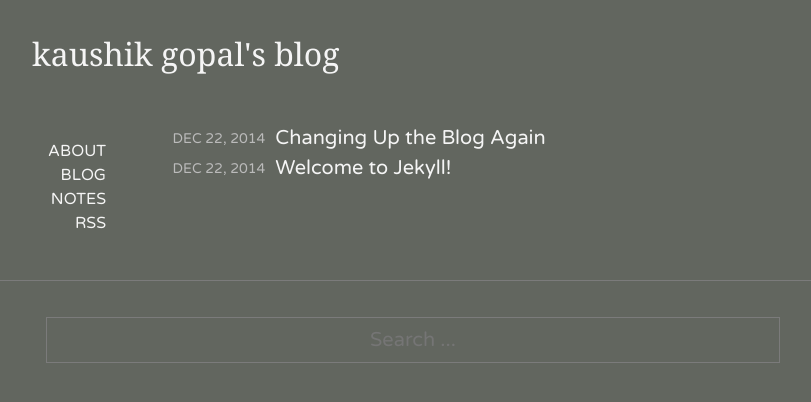
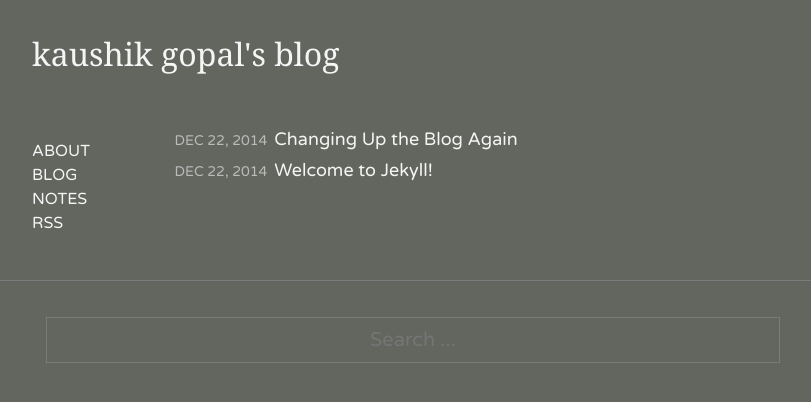
Before and after one commit to kaushikgopal/octopress-kaush-blog, a Jekyll site: the page built from index.html, in a window 1280 px wide. Shown: the top 402 px of the page, without its empty margins (238-1049 px from the left). Built offline with Jekyll 4.4.1, drawn with Linux system fonts in a browser that asks for light colours.

Commit message:
fix: spacing in index page (table) + truncate text to correct length on index page

```diff
--- a/_includes/head.html
+++ b/_includes/head.html
@@ -6,9 +6,8 @@
   <title>{% if page.title %}{{ page.title }}{% else %}{{ site.title }}{% endif %}</title>
   <meta name="description" content="{% if page.excerpt %}{{ page.excerpt | strip_html | strip_newlines | truncate: 160 }}{% else %}{{ site.description }}{% endif %}">
 
+  <link href='http://fonts.googleapis.com/css?family=Varela+Round' rel='stylesheet' type='text/css'>
   <link rel="stylesheet" href="{{ "/css/main.css" | prepend: site.baseurl }}">
   <link rel="canonical" href="{{ page.url | replace:'index.html','' | prepend: site.baseurl | prepend: site.url }}">
   <link rel="alternate" type="application/rss+xml" title="{{ site.title }}" href="{{ "/feed.xml" | prepend: site.baseurl | prepend: site.url }}" />
-  <link href='http://fonts.googleapis.com/css?family=Varela+Round' rel='stylesheet' type='text/css'>
-
 </head>
--- a/_sass/_layout.scss
+++ b/_sass/_layout.scss
@@ -18,12 +18,11 @@
     @include micro-header;
 
     padding-top: $spacing-micro-unit + 10px;
-    margin-right: $spacing-unit*2;
+    margin-right: $spacing-unit;
 
     ul {
         list-style: none;
         margin-left: 0;
-        text-align: right;
     }
 
     .menu-icon {
@@ -200,28 +199,27 @@
     }
 }
 
-.post-meta, .post-link {
-    float: left;
+.post-meta, .post-meta-index {
+    @include micro-header;
+    margin-top: $spacing-micro-unit;
+    padding: 2px 4px 0 0;
+    font-size: 14px;
+    text-align: right;
 }
 
-.post-meta {
-    @include micro-header;
-    margin-top: $spacing-micro-unit - 1px;
-    font-size: 14px;
-}
-
-.post-link {
+.post-link, .post-link-index {
     display: block;
-    font-size: 20px;
+    font-size: 18px;
     font-family: $font-family-base;
-    margin: 0 0 0 10px;
 
     .linklog {
         color: $color-contrast;
     }
-
 }
 
+.post-meta, .post-link {
+    float: left;
+}
 
 /**
  * Posts
--- a/index.html
+++ b/index.html
@@ -4,20 +4,40 @@ layout: default
 
 <!-- <div class="home"> -->
 
-  <!-- <h1 class="page-heading">Posts</h1> -->
+<!-- <h1 class="page-heading">Posts</h1> -->
 
-  <ul class="post-list">
+<table class="post-list">
+  {% for post in site.posts %}
+  <tr>
+    <td class="post-meta-index">
+      {{ post.date | date: "%b %-d, %Y" }}
+    </td>
+    <td class="post-link-index">
+      <a href="{{ post.url | prepend: site.baseurl }}">
+        {% if post.linkpost %}
+            {{ post.title | truncate: 40 }}
+        {% else %}
+            {{ post.title | truncate: 45 }}
+        {% endif %}
+        </a>
+      {% if post.linkpost %}<a class="linklog" href="{{ post.title_link }}">[link {{ site.linkpost.marker }}]</a>{% endif %}
+    </td>
+  </tr>
+  {% endfor %}
+</table>
+
+<!--   <ul class="post-list">
     {% for post in site.posts %}
       <li>
         <span class="post-meta">{{ post.date | date: "%b %-d, %Y" }}</span>
         <h2 class="post-link">
-            <a href="{{ post.url | prepend: site.baseurl }}">{{ post.title }}</a>
+            <a href="{{ post.url | prepend: site.baseurl }}">{{ post.title | truncate: 30 }}</a>
             {% if post.linkpost %}<a class="linklog" href="{{ post.title_link }}">[link {{ site.linkpost.marker }}]</a>{% endif %}
         </h2>
       </li>
     {% endfor %}
   </ul>
-
-  <!-- <p class="rss-subscribe">subscribe <a href="{{ "/feed.xml" | prepend: site.baseurl }}">via RSS</a></p> -->
+-->
+<!-- <p class="rss-subscribe">subscribe <a href="{{ "/feed.xml" | prepend: site.baseurl }}">via RSS</a></p> -->
 
 <!-- </div> -->
```
